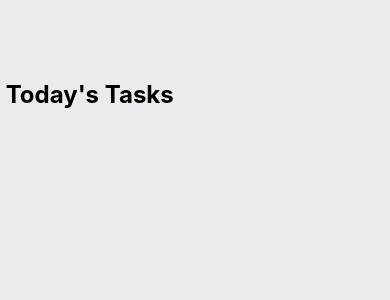
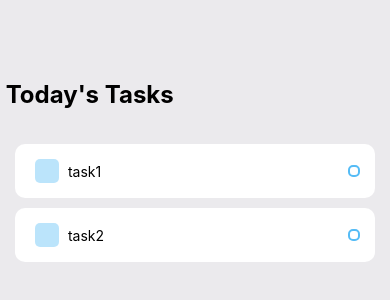
Before and after one commit to Arezou-Ghorbani/A-Ghorbani_Lab01, a React Native app: screen / in a window 390 px wide. Shown: the top 300 px of the page. Built offline with nearby package versions, Linux system fonts and the light colour scheme.

Commit message:
Tasks UI's Designed and impelemented

```diff
--- a/App.js
+++ b/App.js
@@ -1,16 +1,19 @@
-import { StatusBar } from 'expo-status-bar';
 import { StyleSheet, Text, View } from 'react-native';
+import Task from './components/Task'
 
 export default function App() {
   return (
     <View style={styles.container}>
 
-{/* Today's Tasks */}
+      {/* Today's Tasks */}
 
-<View style={styles.tasksWrapper}></View>
-<Text style={styles.sectionTitle}> Today's Tasks </Text>
-<View style={styles.items}></View>
-{/* Task should be shown here */}
+      <View style={styles.tasksWrapper}></View>
+      <Text style={styles.sectionTitle}> Today's Tasks </Text>
+      <View style={styles.items}></View>
+      {/* Task should be shown here */}
+      <Task text={'task1'} />
+      <Task text={'task2'} />
+
     </View>
   );
 }
@@ -21,13 +24,15 @@
     backgroundColor: '#EBEAED',
 
   },
-  tasksWrapper:{
-    paddingTop:80,
-    paddingHorizontal:20,
+  tasksWrapper: {
+    paddingTop: 80,
+    paddingHorizontal: 20,
   },
-  sectionTitle:{
-    fontSize:24,
-    fontWeight:'bold'
+  sectionTitle: {
+    fontSize: 24,
+    fontWeight: 'bold'
   },
-  items:{},
+  items: {
+    marginTop:30
+  },
 });
--- /dev/null
+++ b/components/Task.js
@@ -0,0 +1,64 @@
+import React from "react";
+import { View, Text, StyleSheet, TouchableOpacity } from "react-native";
+const Task = (props) => {
+
+    return (
+        <View style={styles.item}>
+            <View style={styles.itemLeft}>
+                <TouchableOpacity style={styles.square}></TouchableOpacity>
+                <Text style={styles.itemText}> {props.text}</Text>
+            </View>
+            <View style={styles.circular}></View>
+        </View>
+
+    )
+
+}
+const styles = StyleSheet.create({
+    item: {
+        backgroundColor: '#FFF',
+        padding: 15,
+        marginHorizontal: 15,
+        marginVertical: 5,
+        borderRadius: 10,
+        flexDirection: 'row',
+        alignItems: 'center',
+        justifyContent: 'space-between'
+
+
+
+    },
+    itemLeft: {
+        flexDirection: 'row',
+        alignItems: 'center',
+        flexWrap: 'wrap'
+
+    },
+    square: {
+        width: 24,
+        height: 24,
+        opacity: 0.4,
+        backgroundColor: '#55BCF6',
+        marginHorizontal: 5,
+        borderRadius: 5
+
+    },
+    itemText: {
+        maxWidth: '80%'
+
+    },
+
+
+    circular: {
+        width: 12,
+        height: 12,
+        borderColor: '#55BCF6',
+        borderWidth: 2,
+        borderRadius: 5,
+
+    }
+
+
+
+})
+export default Task;
```
